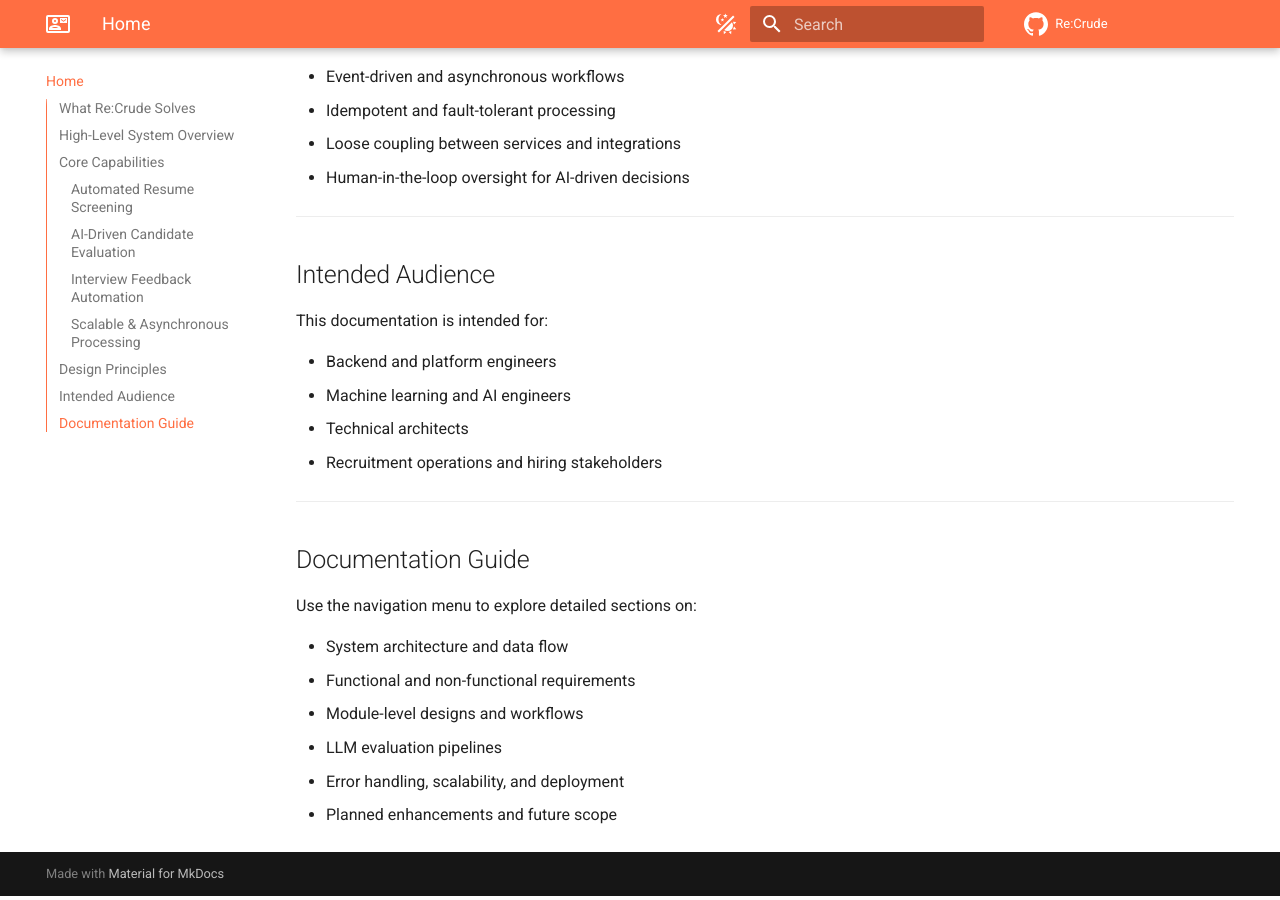
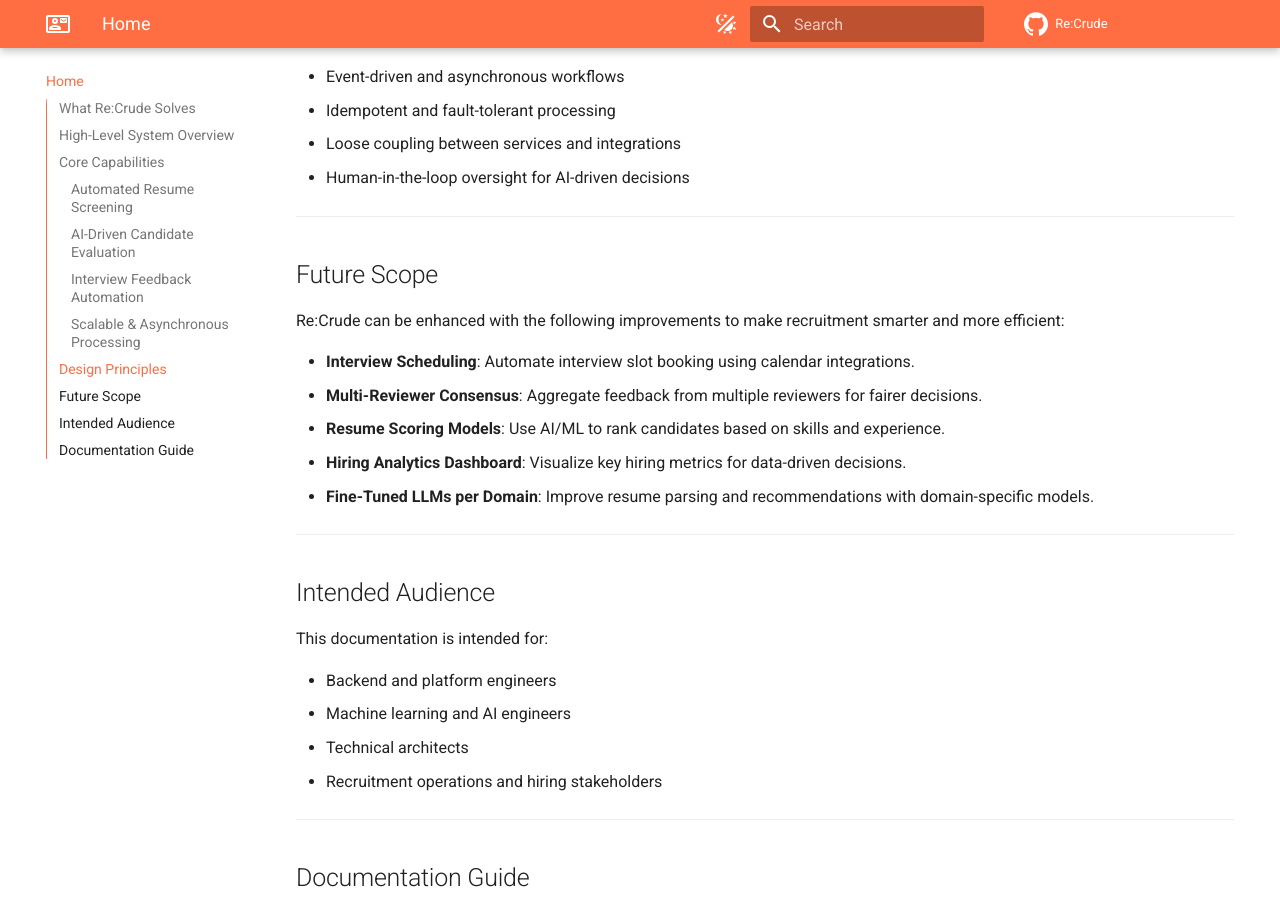
Before and after one commit to manav-gkmit/re-crude-docs, an MkDocs documentation site: the page built from docs/index.md, in a window 1280 px wide and 900 px high, scrolled down 2074 px. Built offline with MkDocs 1.6.1 and Material for MkDocs 9.7.7, drawn with Linux system fonts in a browser that asks for light colours; comment, search, counter and statistics services are not loaded.

Commit message:
Add future scope in index.md

```diff
--- a/docs/index.md
+++ b/docs/index.md
@@ -78,6 +78,18 @@ Re:Crude is built around the following principles:
 
 ---
 
+## Future Scope
+
+Re:Crude can be enhanced with the following improvements to make recruitment smarter and more efficient:
+
+- **Interview Scheduling**: Automate interview slot booking using calendar integrations.
+- **Multi-Reviewer Consensus**: Aggregate feedback from multiple reviewers for fairer decisions.
+- **Resume Scoring Models**: Use AI/ML to rank candidates based on skills and experience.
+- **Hiring Analytics Dashboard**: Visualize key hiring metrics for data-driven decisions.
+- **Fine-Tuned LLMs per Domain**: Improve resume parsing and recommendations with domain-specific models.
+
+---
+
 ## Intended Audience
 
 This documentation is intended for:
```
Also changed, not shown: docs/architecture.md (+5 -3 lines), docs/future-scope.md (deleted, +0 -62 lines).
